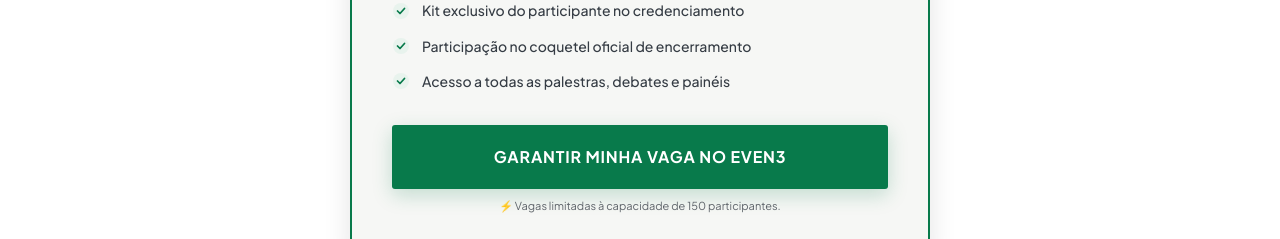
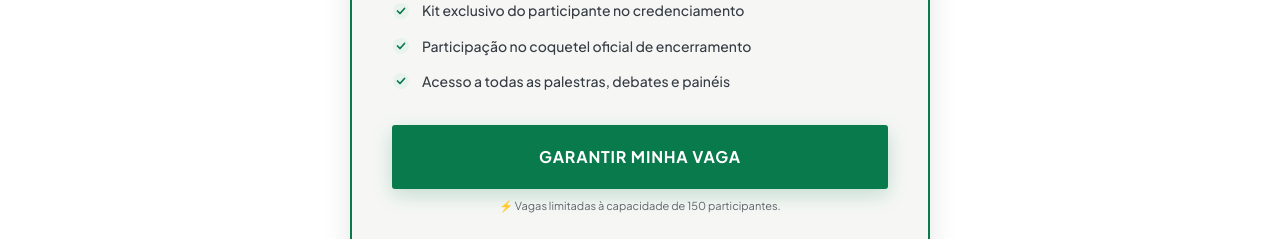
Before and after one commit to vencerhub/prevesst, a React (Vite) app: page / in a window 1280 px wide. Shown: the part 9040-9279 px from the top of the page. Built offline with nearby package versions, Linux system fonts and the light colour scheme.

Commit message:
feat: implement speakers carousel and tickets registration component

```diff
--- a/src/components/Speakers/Speakers.module.css
+++ b/src/components/Speakers/Speakers.module.css
@@ -338,6 +338,7 @@
   color: var(--color-slate);
   line-height: var(--leading-snug);
   display: -webkit-box;
+  line-clamp: 2;
   -webkit-line-clamp: 2;
   -webkit-box-orient: vertical;
   overflow: hidden;
--- a/src/components/Tickets/Tickets.tsx
+++ b/src/components/Tickets/Tickets.tsx
@@ -84,9 +84,9 @@ export function Tickets() {
                 className="btn btn--primary btn--lg"
                 style={{ width: '100%', justifyContent: 'center' }}
                 onClick={handleRegistrationClick}
-                aria-label="Garantir minha vaga no 24º PREVESST pelo Even3"
+                aria-label="Garantir minha vaga no 24º PREVESST"
               >
-                Garantir Minha Vaga no Even3
+                Garantir Minha Vaga
               </a>
               <p className={styles.actionNote}>
                 ⚡ Vagas limitadas à capacidade de 150 participantes.
```
